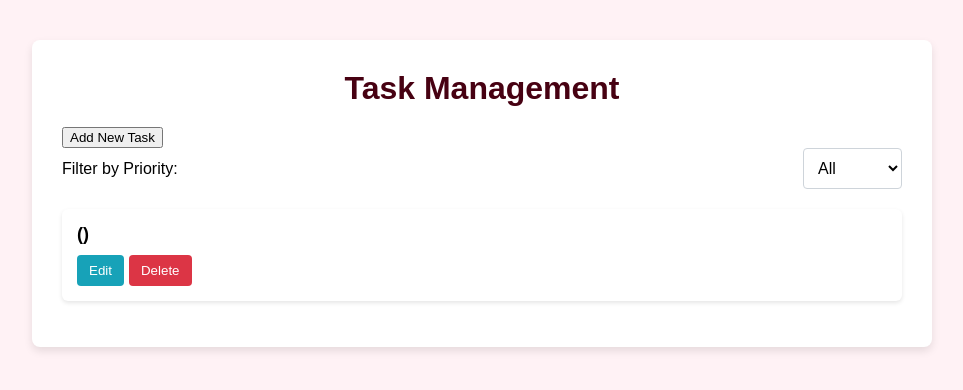
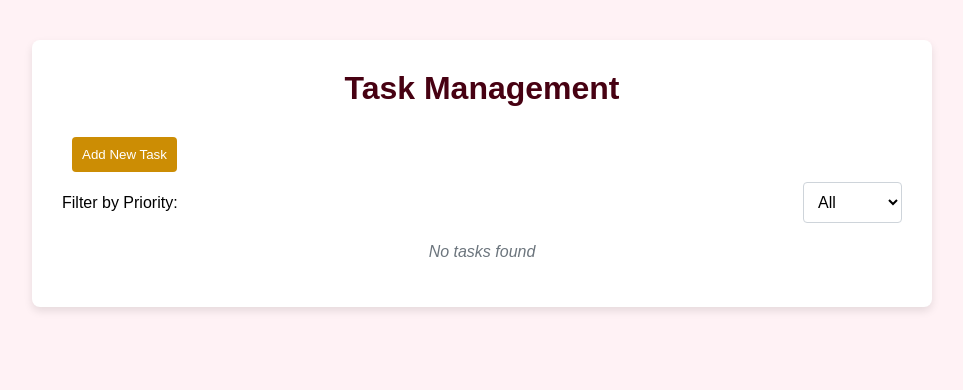
Before and after one commit to Marvarku/Test-Tracker, a React (Create React App) app: page / in a window 1280 px wide. Shown: the top 390 px of the page, without its empty margins (158-1121 px from the left). Built offline with nearby package versions, Linux system fonts and the light colour scheme.

Commit message:
Made style modifications to view

```diff
--- a/src/App.tsx
+++ b/src/App.tsx
@@ -26,7 +26,7 @@ const App: React.FC = () => {
         </div>
         </Header>
         <Main>
-        <button onClick={handleOpenForm}>Add New Task</button>
+        <button className="addButton" onClick={handleOpenForm}>Add New Task</button>
 
         {isTaskFormOpen && (
           <TaskForm onClose={handleCloseForm} />
--- a/src/components/TaskItem.tsx
+++ b/src/components/TaskItem.tsx
@@ -1,5 +1,6 @@
-import React from 'react';
+import React, { useState } from 'react';
 import { useTaskContext } from '../context/TaskContext';
+import TaskForm from './TaskForm';
 import { TaskItemContainer, TaskActionButton } from './TaskItemStyles';
 
 interface TaskItemProps {
@@ -8,15 +9,28 @@ interface TaskItemProps {
 
 const TaskItem: React.FC<TaskItemProps> = ({ task }) => {
   const { deleteTask } = useTaskContext();
+  const [isEditing, setIsEditing] = useState(false);
+
+  const handleEditClick = () => {
+    setIsEditing(true);
+  };
+
+  const handleCloseForm = () => {
+    setIsEditing(false);
+  };
 
   return (
     <TaskItemContainer>
       <h3>{task.title} ({task.priority})</h3>
       <p>{task.description}</p>
       <div>
-        <TaskActionButton color="primary" onClick={() => console.log('Edit task')}>Edit</TaskActionButton>
+        <TaskActionButton color="primary" onClick={handleEditClick}>Edit</TaskActionButton>
         <TaskActionButton color="danger" onClick={() => deleteTask(task.id)}>Delete</TaskActionButton>
       </div>
+
+      {isEditing && (
+        <TaskForm existingTask={task} onClose={handleCloseForm} />
+      )}
     </TaskItemContainer>
   );
 };
--- a/src/context/TaskContext.tsx
+++ b/src/context/TaskContext.tsx
@@ -22,6 +22,7 @@ interface TaskContextProps {
 const TaskContext = createContext<TaskContextProps | undefined>(undefined);
 
 const TASK_ACTIONS = {
+  SET_TASKS: 'SET_TASKS',
   ADD: 'ADD_TASK',
   EDIT: 'EDIT_TASK',
   DELETE: 'DELETE_TASK',
@@ -30,6 +31,8 @@ const TASK_ACTIONS = {
 // Reducer function
 function taskReducer(state: TaskState, action: any): TaskState {
   switch (action.type) {
+    case TASK_ACTIONS.SET_TASKS:
+      return { tasks: action.payload };
     case TASK_ACTIONS.ADD:
       return { tasks: [...state.tasks, { ...action.payload, id: `${Date.now()}` }] };
     case TASK_ACTIONS.EDIT:
@@ -44,17 +47,19 @@ function taskReducer(state: TaskState, action: any): TaskState {
       return state;
   }
 }
+
 interface TaskProviderProps {
-    children: React.ReactNode;
-  }
+  children: React.ReactNode;
+}
 
 const TaskProvider: React.FC<TaskProviderProps> = ({ children }) => {
   const [state, dispatch] = useReducer(taskReducer, { tasks: [] });
 
+  // Load tasks from localStorage
   useEffect(() => {
     const savedTasks = localStorage.getItem('tasks');
     if (savedTasks) {
-      dispatch({ type: TASK_ACTIONS.ADD, payload: JSON.parse(savedTasks) });
+      dispatch({ type: TASK_ACTIONS.SET_TASKS, payload: JSON.parse(savedTasks) });
     }
   }, []);
 
--- a/src/styles/AppStyles.ts
+++ b/src/styles/AppStyles.ts
@@ -22,4 +22,20 @@ export const Header = styled.header`
 
 export const Main = styled.main`
   margin-top: 20px;
+  button {
+    padding: 10px;
+    border: none;
+    border-radius: 4px;
+    color: white;
+    cursor: pointer;
+    margin:10px;
+
+    &:hover {
+      opacity: 0.9;
+    }
+  }
+
+  .addButton {
+    background-color: #cc8d04;
+  }
 `;
```
